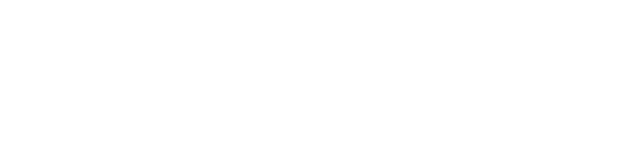
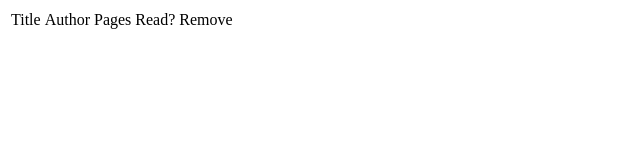
Before and after one commit to rahul-george/library, a plain HTML site: page index.html in a window 1280 px wide. Shown: the whole page, without its empty margins (0-640 px from the left). Drawn offline with Linux system fonts and the light colour scheme.

Commit message:
feat: table header created for the book catalog

```diff
--- a/index.html
+++ b/index.html
@@ -1,12 +1,26 @@
 <!DOCTYPE html>
 <html lang="en">
-<head>
-    <meta charset="UTF-8">
-    <meta name="viewport" content="width=device-width, initial-scale=1.0">
+  <head>
+    <meta charset="UTF-8" />
+    <meta name="viewport" content="width=device-width, initial-scale=1.0" />
     <script src="script.js" defer></script>
     <title>Library App</title>
-</head>
-<body>
-
-</body>
+  </head>
+  <body>
+    <main class="library-content">
+      <section class="catalog">
+        <table>
+          <thead>
+            <tr>
+              <td>Title</td>
+              <td>Author</td>
+              <td>Pages</td>
+              <td>Read?</td>
+              <td>Remove</td>
+            </tr>
+          </thead>
+        </table>
+      </section>
+    </main>
+  </body>
 </html>
```
